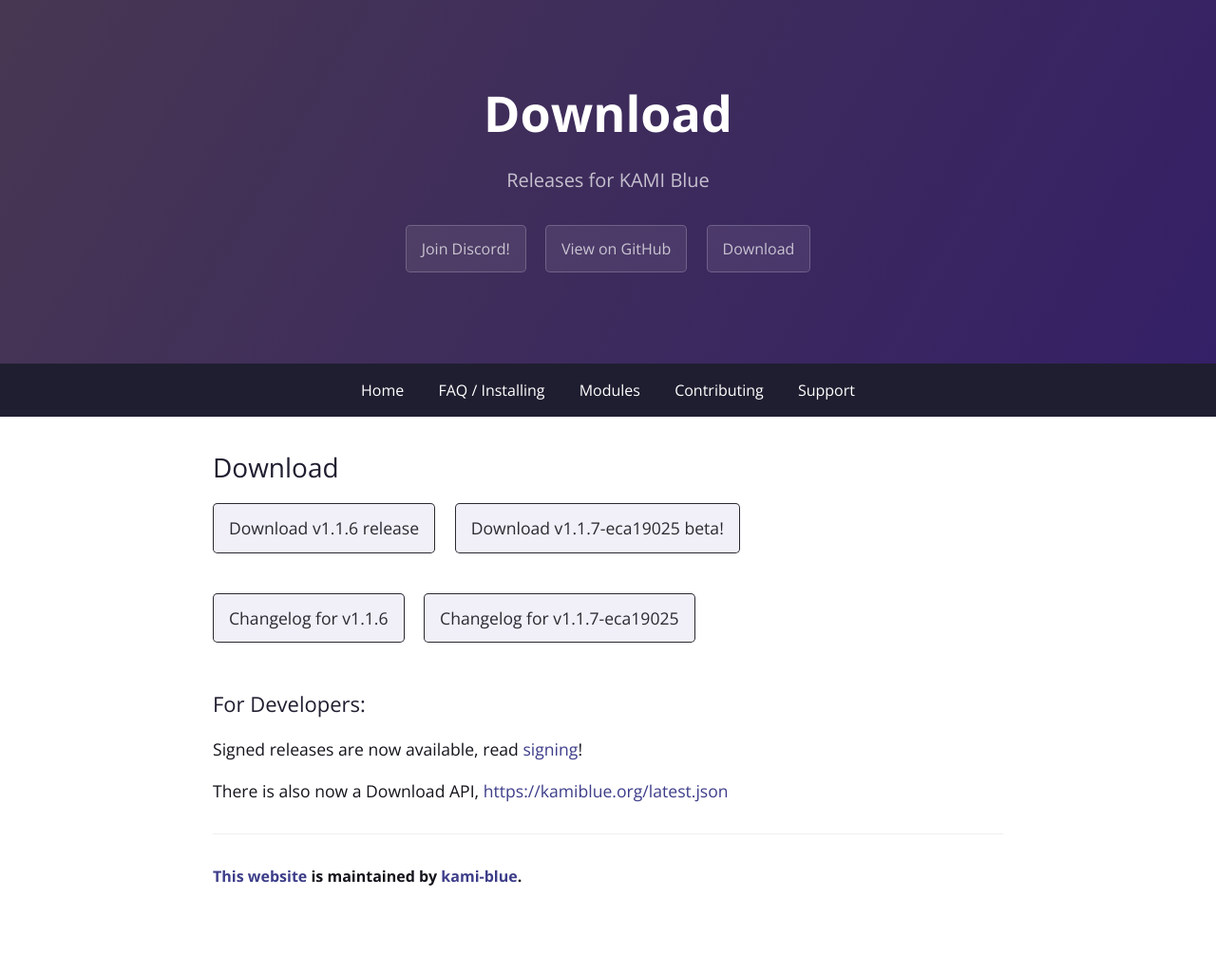
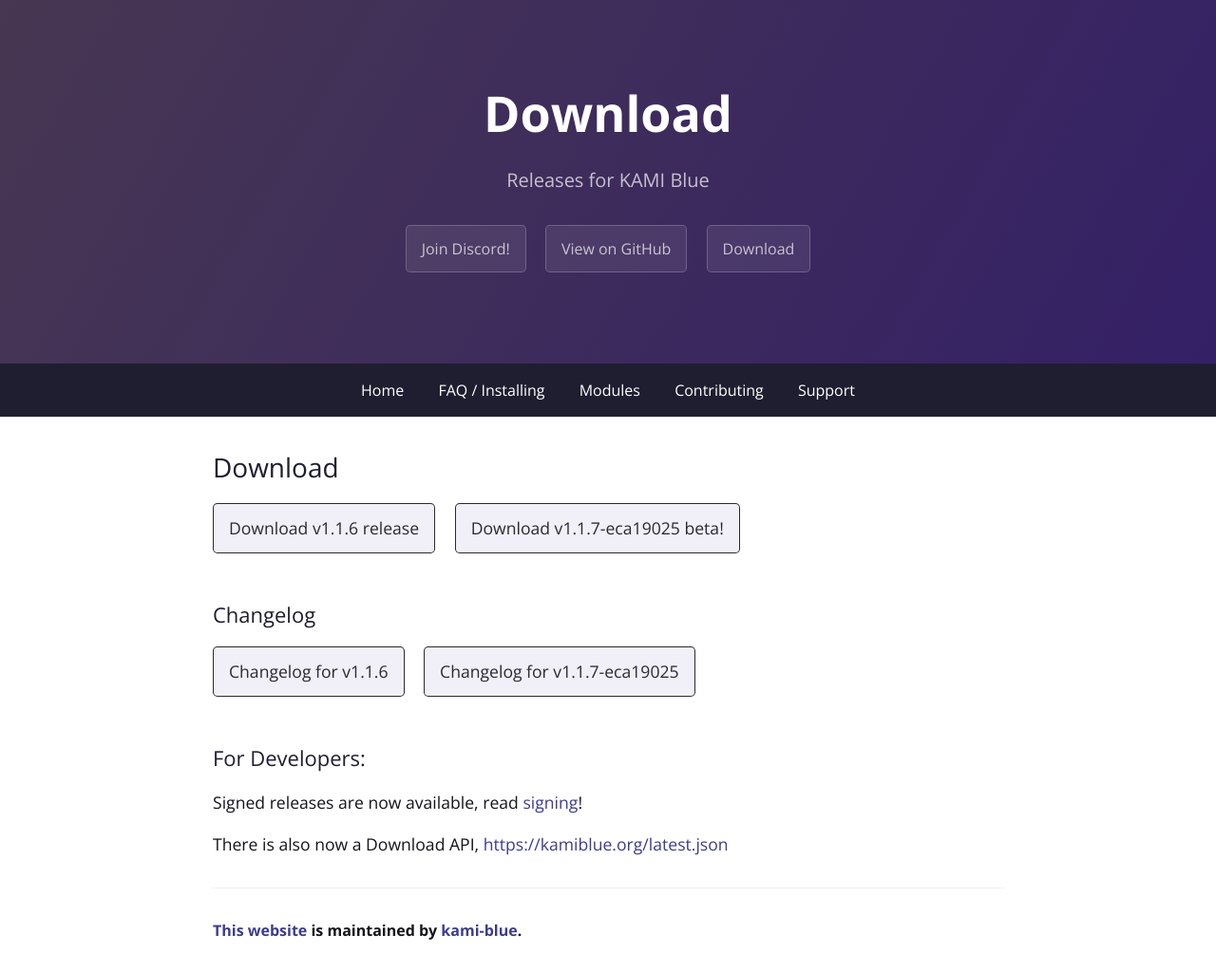
Before and after one commit to kami-blue/website, a Jekyll site: the page built from download.md, in a window 1280 px wide. Shown: the whole page at 95% size. Built offline with Jekyll 4.4.1, drawn with Linux system fonts in a browser that asks for light colours; before the commit the page ends 967 px from its top, so only the background shows below that.

Commit message:
made download buttons more clear for dumb users

```diff
--- a/download.md
+++ b/download.md
@@ -8,10 +8,10 @@ description: Releases for KAMI Blue
 
 <a href="{{ site.github.jar_url }}" class="btnc">Download {{  site.cur_ver  }} release</a>
 <a href="{{ site.github.beta_jar_url }}" class="btnc">Download {{  site.beta_ver  }} beta!</a>
-<br>
-<br>
+
+#### Changelog
 <a href="changelog" class="btnc">Changelog for {{ site.cur_ver }}</a>
-<a href="https://github.com/kami-blue/nightly-releases/releases" class="btnc">Changelog for {{ site.beta_ver }}</a>
+<a href="https://github.com/kami-blue/nightly-releases/releases/latest" class="btnc">Changelog for {{ site.beta_ver }}</a>
 
 #### For Developers:
 
```
